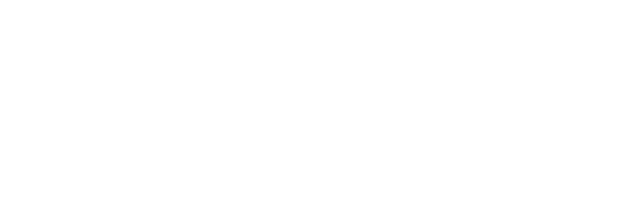
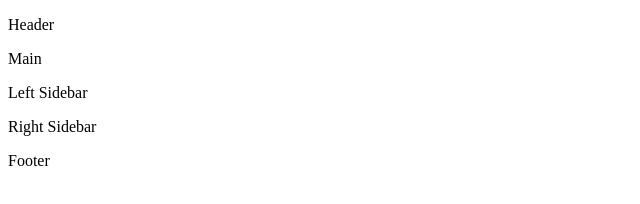
Before and after one commit to cgrossi/holygrail, a plain HTML site: page index.html in a window 1280 px wide. Shown: the whole page, without its empty margins (0-640 px from the left). Drawn offline with Linux system fonts and the light colour scheme.

Commit message:
added structure

```diff
--- a/index.html
+++ b/index.html
@@ -11,6 +11,22 @@
 	<link rel="icon" href="img/favicon.png">
 </head>
 <body>
-
+	<header>
+		<p>Header</p>
+	</header>
+	<main>
+		<section>
+			<p>Main</p>
+		</section>
+		<aside>
+			<p>Left Sidebar</p>
+		</aside>
+		<aside>
+			<p>Right Sidebar</p>
+		</aside>
+	</main>
+	<footer>
+		<p>Footer</p>
+	</footer>
 </body>
 </html>
```
